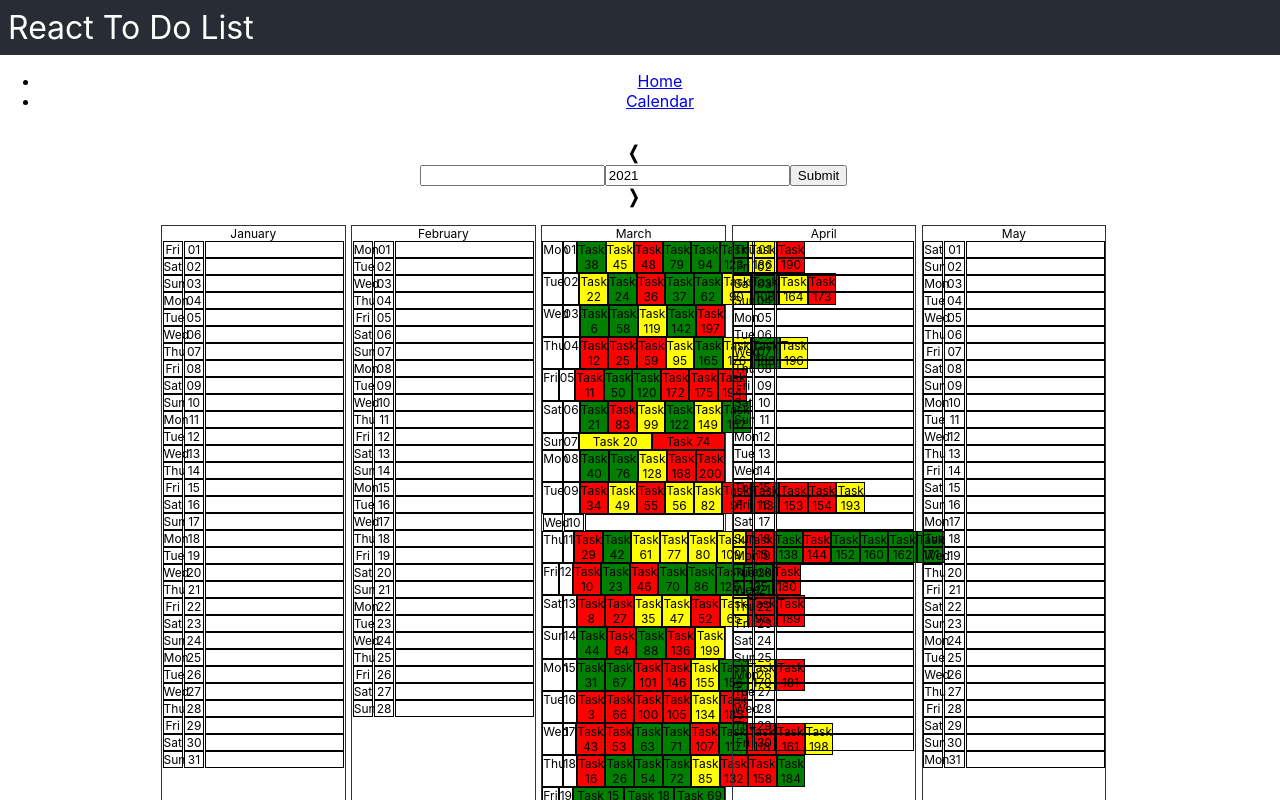
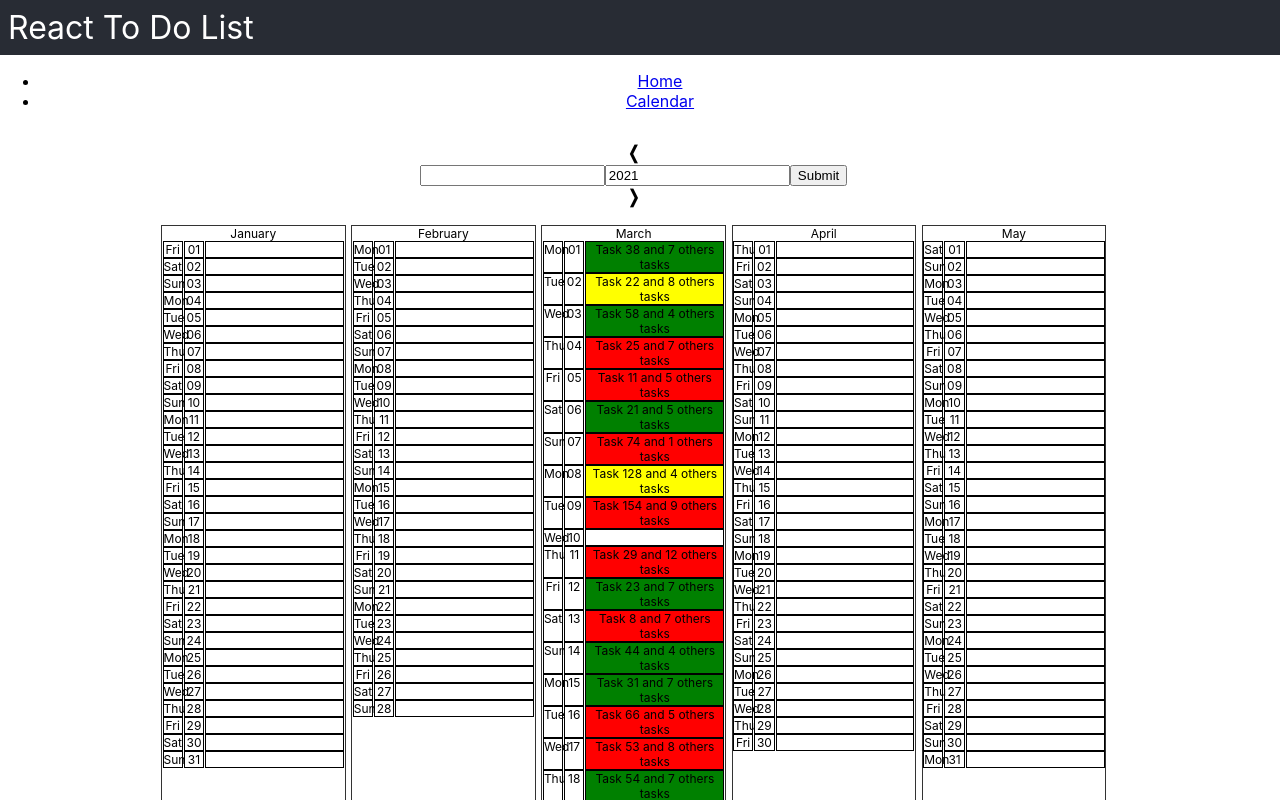
Before and after one commit to Skyrlon/react-todo-list, a React (Create React App) app: page /calendar in a window 1280 px wide. Shown: the top 800 px of the page. Built offline with nearby package versions, Linux system fonts and the light colour scheme.

Commit message:
yearly calendar todos are hidden when multiple todo in same day

```diff
--- a/src/components/Calendar.jsx
+++ b/src/components/Calendar.jsx
@@ -311,13 +311,45 @@ const Calendar = ({ todos }) => {
                     <div className="year_day" key={day.number}>
                       <div className="year_day-name">{day.name}</div>
                       <div className="year_day-number">{day.number}</div>
-                      {todos.filter(
+                      {(todos.filter(
                         (todo) =>
                           todo.deadline ===
                           `${year}-${month.number}-${day.number}`
-                      ).length > 0 ? (
+                      ).length > 1 && (
+                        <div
+                          className={`year_day-todo priority-${
+                            todos.filter(
+                              (todo) =>
+                                !todo.completed &&
+                                todo.deadline ===
+                                  `${year}-${month.number}-${day.number}`
+                            )[0].priority
+                          }`}
+                        >
+                          {`${
+                            todos.filter(
+                              (todo) =>
+                                !todo.completed &&
+                                todo.deadline ===
+                                  `${year}-${month.number}-${day.number}`
+                            )[0].title
+                          } and ${
+                            todos.filter(
+                              (todo) =>
+                                todo.deadline ===
+                                `${year}-${month.number}-${day.number}`
+                            ).length - 1
+                          } others tasks`}
+                        </div>
+                      )) ||
+                        (todos.filter(
+                          (todo) =>
+                            todo.deadline ===
+                            `${year}-${month.number}-${day.number}`
+                        ).length > 0 &&
                           todos.map(
                             (todo) =>
+                              !todo.completed &&
                               todo.deadline ===
                                 `${year}-${month.number}-${day.number}` && (
                                 <div
@@ -327,8 +359,7 @@ const Calendar = ({ todos }) => {
                                   {todo.title}
                                 </div>
                               )
-                        )
-                      ) : (
+                          )) || (
                           <div className="year_day-todo" key={day.number}></div>
                         )}
                     </div>
```
Lines whose indentation alone changed are shown as unchanged.
